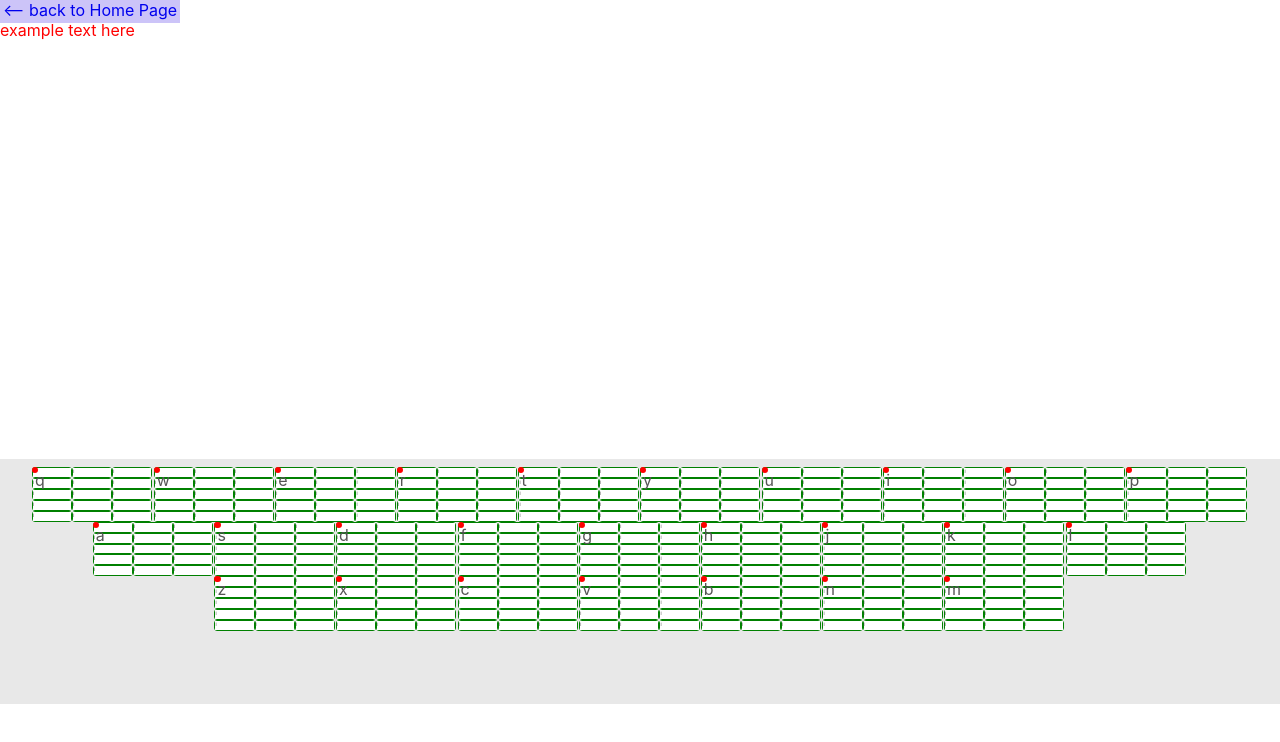
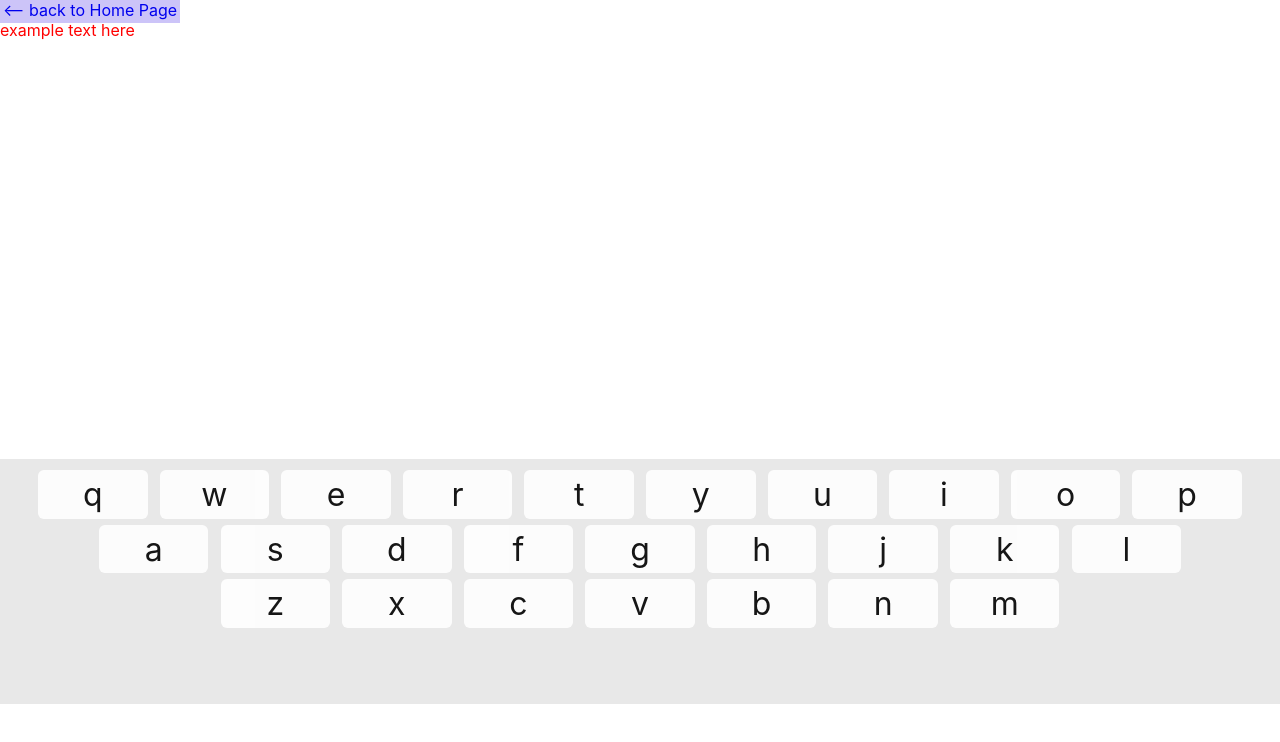
Before and after one commit to JustinDudley/thimble, a React (Create React App) app: page /keyboard in a window 1280 px wide. Shown: the top 742 px of the page. Built offline with nearby package versions, Linux system fonts and the light colour scheme.

Commit message:
remove double divs

```diff
--- a/src/thimbleRoutes/Keyboard/components/KeyboardTouchSection/style.css
+++ b/src/thimbleRoutes/Keyboard/components/KeyboardTouchSection/style.css
@@ -4,6 +4,7 @@
     align-items: center;
     height: 35%;
     background-color: var(--shadow-grey);
+    /* background-color: #ddd; */
     padding-top: 8px;
 }
 
--- a/src/thimbleRoutes/Keyboard/components/LetterBox/index.tsx
+++ b/src/thimbleRoutes/Keyboard/components/LetterBox/index.tsx
@@ -9,27 +9,14 @@ const Mini: React.FC<{count: number}> = ({count}) => {
     const [miniCount, setMiniCount] = useState(0);
 
     return (
-        <>
         <div
             id="mini"
-            // onClick={() => {
-            //     setIsClicked(true);
-            //     setMiniCount(count);
-            // }}
-            style={{backgroundColor: isClicked && count === miniCount + 1? colors.purpleFeedback : isClicked && count - (miniCount + 1) < numShown? colors.purpleFaded: 'white'}}
-        >
-            <div
-                id='mini-relief'
-                onClick={() => {
-                    setIsClicked(true);
-                    setMiniCount(count);
-                    // alert('mini-relief clicked');
-                }}
-            >
-                i
-            </div>
-        </div>
-        </>
+            onClick={() => {
+                setIsClicked(true);
+                setMiniCount(count);
+            }}
+            style={{backgroundColor: isClicked && count === miniCount + 1? colors.purpleFeedback : isClicked && count - (miniCount + 1) < numShown? colors.purpleFaded: 'inherit'}}
+        />
     )
 }
 
@@ -40,14 +27,12 @@ export const LetterBox: React.FC<{letter: string}> = ({letter}) => {
     return (
         <div
             id="letterBox"
-            onClick={() => {/*alert('letterbox clicked');*/ setCount(count + 1);console.log(count)}}
+            onClick={() => {setCount(count + 1);console.log(count)}}
         >
-            {/* <div id="letterInset" > */}
-                <div id='theLetter'>{letter}</div>
-            {/* </div> */}
+            {array_15.map(() => <Mini count={count} />)}
+            <div id='theLetter'>{letter}</div>
             {/* <img style={{position: 'absolute', top: '20%', left: '20%', width: '60%', height: '60%' , zIndex: '-2'}} src={require("../../../../assets/images/letter_D.png")} alt='letter' width='100%' height='100%' /> */}
 
-            {array_15.map(() => <Mini count={count} />)}
         </div>
     )
 }
--- a/src/thimbleRoutes/Keyboard/components/LetterBox/style.css
+++ b/src/thimbleRoutes/Keyboard/components/LetterBox/style.css
@@ -1,22 +1,9 @@
 #mini {
-    /* position: relative; */
     box-sizing: border-box;
-    border: 1px solid green;
+    /* border: 1px solid green; */
     width: 33%;
     height: 20%;
-    /* z-index: 1; */
     border-radius: 3px;
-}
-
-#mini-relief {
-    /* position: absolute;
-    top: 0;
-    left: 0; */
-    width: 100%;
-    height: 100%;
-    z-index: 10;
-    background-color: inherit;
-    font-size: .3rem;
 }
 
 #letterBox {
@@ -25,52 +12,27 @@
     flex-direction: row;
     flex-wrap: wrap;
     width: 9.5vw;
-    /* seems to be unnecessary: */
-    /* height: 100%; */
     box-sizing: border-box;
     /* border: 1px solid black; */
 }
 
-#letterInset {
-    /* position: absolute;
+#theLetter {
+    pointer-events: none;
+    position: absolute;
     display: flex;
     justify-content: center;
     align-items: center;
-    top: 10%;
-    left: 10%;
-    width: 50%;
-    height: 50%;
-    background-color: transparent;
-    border-radius: 6px;
-    box-sizing: border-box; */
-    /* border: 3px solid gray; */
-}
-
-#theLetter {
-    pointer-events: none;
-    /* position: absolute;
     top: 5%;
-    left: 20%;
-    font-size: 2.5rem; */
-
-    position: absolute;
-    /* display: flex; */
-    /* justify-content: center; */
-    /* align-items: center; */
-    top: 0%;
-    left: 0%;
-    width: 5%;
-    height: 5%;
-    /* background-color: transparent; */
+    left: 5%;
+    width: 90%;
+    height: 90%;
     border-radius: 6px;
     box-sizing: border-box;
-    border: 3px solid red;
-    font-size: 1rem;
-    /* recently commented-out: */
-    /* height: 75%;
-    background-color: transparent;
-    box-sizing: border-box;
-    border: 1px solid blue; */
+    /* border: 1px solid red; */
+    font-size: 2rem;
+    background-color: white;
+    opacity: 0.9;
+    color: black;
 }
 
 /* ugh redundant code */
```
